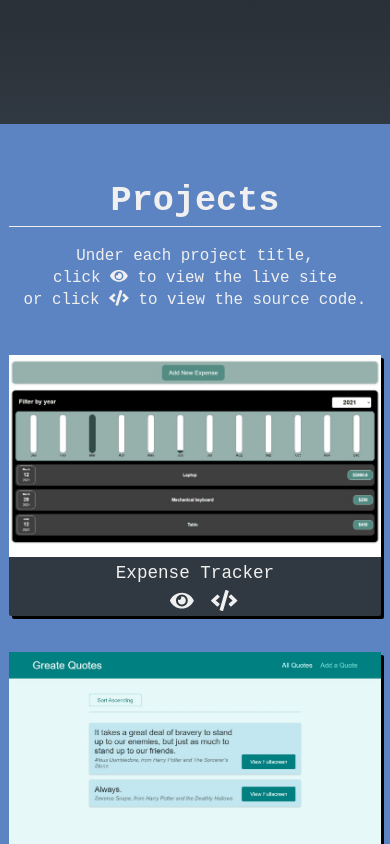
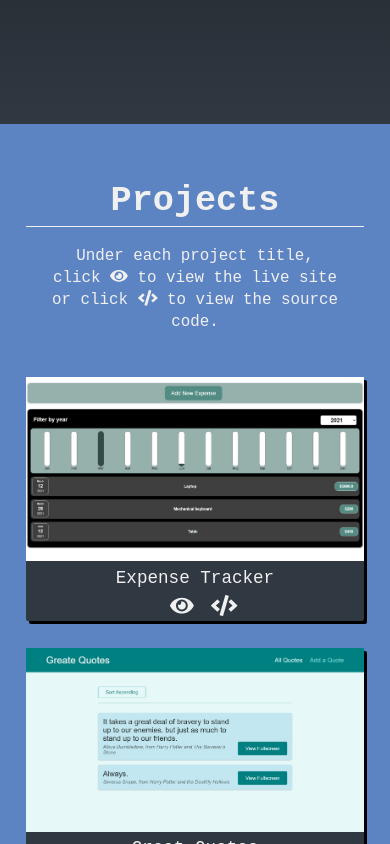
Before and after one commit to Esther-Yang/portfolio, a React (Create React App) app: page / in a window 390 px wide. Shown: the part 720-1564 px from the top of the page. Built offline with nearby package versions, Linux system fonts and the light colour scheme.

Commit message:
Update peoject CSS to be more responsive

```diff
--- a/src/components/Navbar.module.css
+++ b/src/components/Navbar.module.css
@@ -6,7 +6,7 @@
   left: 0;
   width: 100%;
   background: var(--main-blue);
-  box-shadow: 0 2px 0 rgba(0, 0, 0, 0.4);
+  box-shadow: 0 2px 0 rgba(0, 0, 0, 0.75);
   z-index: 10;
 }
 
--- a/src/components/Project.module.css
+++ b/src/components/Project.module.css
@@ -14,6 +14,7 @@
   margin: 0 auto 5rem auto;
 }
 
+/* 460px / 16px = 28.75em */
 @media (max-width: 28.75em) {
   .projectsHeading {
     font-size: 4rem;
@@ -22,17 +23,20 @@
 
 .projectGrid {
   display: grid;
-  grid-template-columns: repeat(auto-fit, minmax(320px, 1fr));
-  grid-gap: 4rem;
+  /* grid-template-columns: repeat(auto-fit, minmax(320px, 1fr)); */
+  grid-template-columns: 1fr 1fr 1fr;
+  grid-gap: 3rem;
   width: 100%;
   max-width: 1280px;
   margin: 0 auto;
   margin-bottom: 6rem;
 }
 
-@media (max-width: 30.625em) {
+/* 768px / 16px =48em */
+/* 490px / 16px = 30.625em */
+@media (max-width: 40em) {
   .projectsSection {
-    padding: 6rem 1rem;
+    padding: 6rem 3rem;
   }
 
   .projectGrid {
--- a/src/index.css
+++ b/src/index.css
@@ -55,6 +55,13 @@ html {
   }
 }
 
+/* 340px / 16px = 21.25em */
+@media (max-width: 21.25em) {
+  html {
+    font-size: 45%;
+  }
+}
+
 /* Base */
 body {
   font-family: "Courier New", Courier, monospace;
```
Also changed, not shown: src/logo.svg (deleted).
